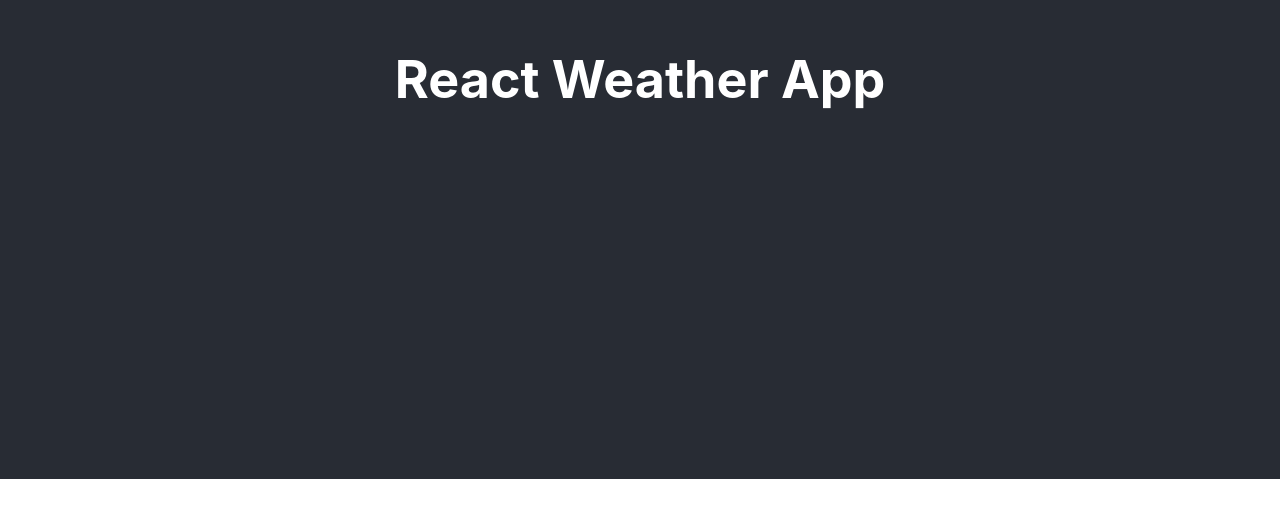
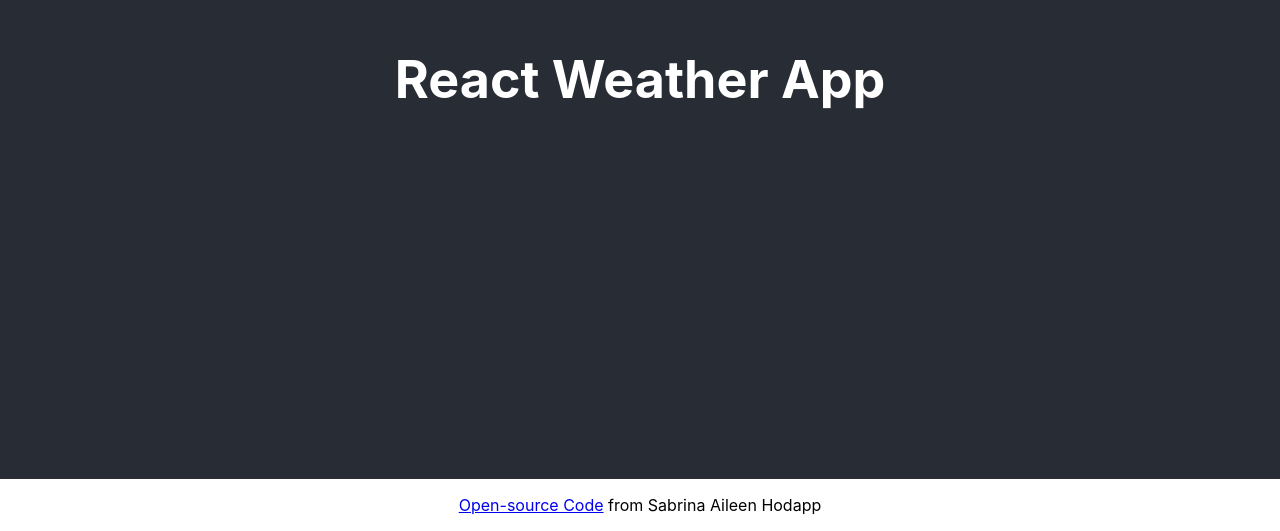
Before and after one commit to sabrinaaileen/react-weather-app, a React (Create React App) app: page / in a window 1280 px wide. Shown: the part 321-852 px from the top of the page. Before the commit the page ends 800 px from the top, so only its background shows below. Built offline with nearby package versions, Linux system fonts and the light colour scheme.

Commit message:
Add footer

```diff
--- a/src/App.js
+++ b/src/App.js
@@ -6,6 +6,19 @@
       <header className="App-header">
         <h1>React Weather App</h1>
       </header>
+      <footer>
+        <p>
+          {" "}
+          <a
+            href="https://github.com/sabrinaaileen/react-weather-app"
+            target="_blank"
+            rel="noreferrer"
+          >
+            Open-source Code
+          </a>{" "}
+          from Sabrina Aileen Hodapp
+        </p>
+      </footer>
     </div>
   );
 }
```
